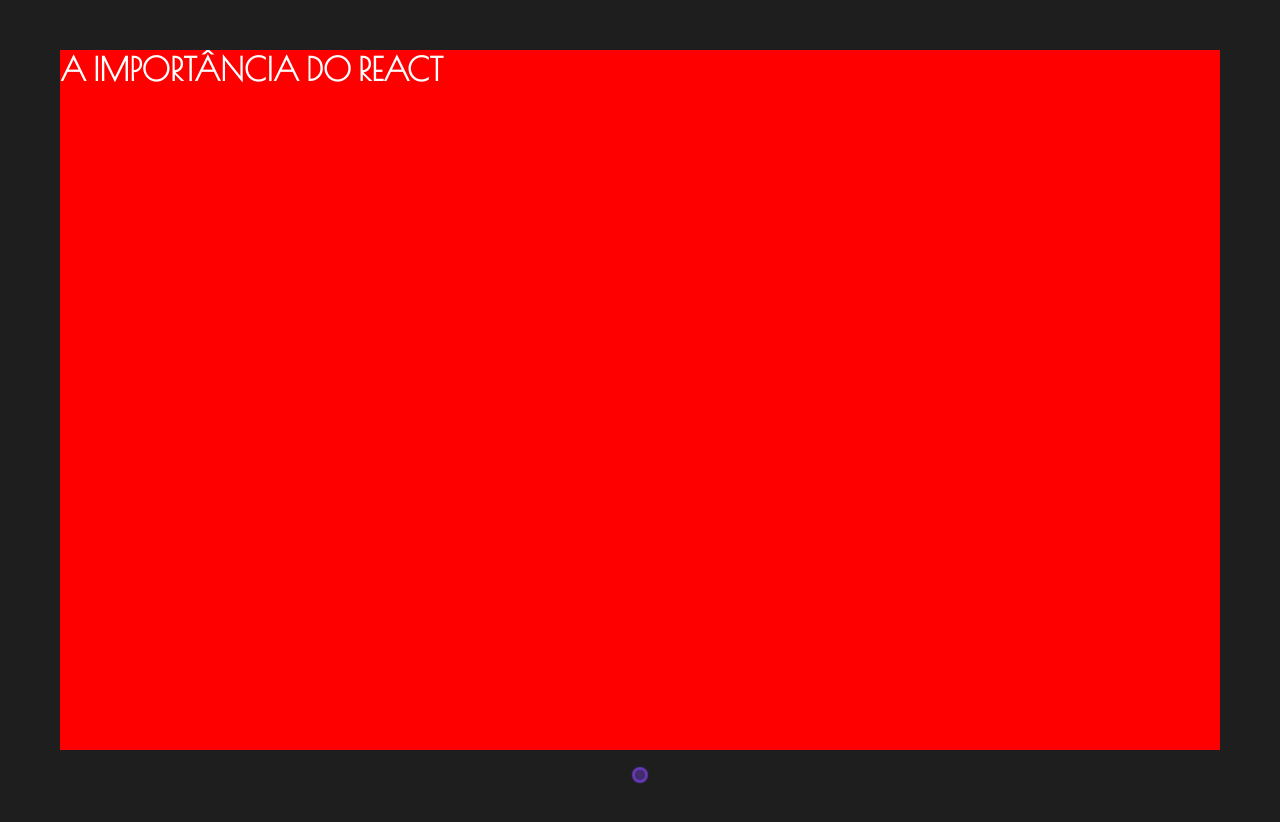
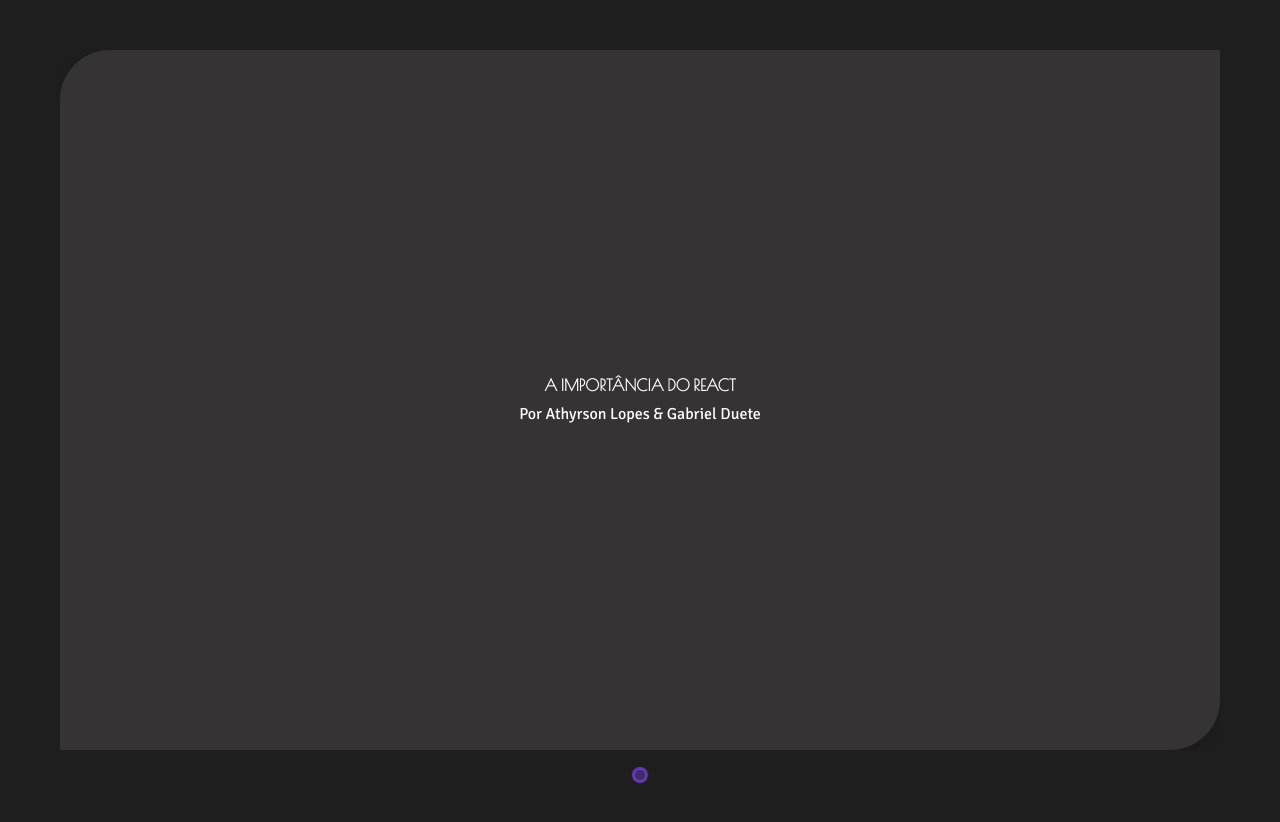
Before and after one commit to gabrielduete/apresentacao-react, a React (Create React App) app in the folder app/: page / in a window 1280 px wide. Shown: the top 822 px of the page. Built offline with nearby package versions, Linux system fonts and the light colour scheme.

Commit message:
feat: add Container component and finis firstslide

```diff
--- /dev/null
+++ b/app/src/components/Container/index.jsx
@@ -0,0 +1,17 @@
+import React from 'react'
+import PropTypes from 'prop-types'
+import ContainerLayout from './styles'
+
+const Container = ({ children, center }) => {
+  return (
+    <ContainerLayout display={center ? 'flex' : 'block'}>
+      {children}
+    </ContainerLayout>
+  )
+}
+
+Container.protoTypes = {
+  children: PropTypes.node.isRequired,
+}
+
+export default Container
--- /dev/null
+++ b/app/src/components/Container/styles.js
@@ -0,0 +1,20 @@
+import styled from "styled-components"
+
+const ContainerLayout = styled.section`
+  width: var(--space-lang);
+  height: var(--space-short);
+  background: var(--gray-simple);
+  box-shadow: rgba(0, 0, 0, 0.1) 0px 4px 12px;
+
+  -webkit-border-top-left-radius: 50px;
+  -webkit-border-bottom-right-radius: 50px;
+  -moz-border-radius-topleft: 50px;
+  -moz-border-radius-bottomright: 50px;
+  border-top-left-radius: 50px;
+  border-bottom-right-radius: 50px;
+
+  display: ${props => props.display};
+  justify-content: center;
+`
+
+export default ContainerLayout
--- a/app/src/components/carrossel/index.jsx
+++ b/app/src/components/carrossel/index.jsx
@@ -11,7 +11,11 @@
       tiltEasing='cubic-bezier(0.110, 1, 1.000, 0.210)'
       transitionMs={700}
     >
-      <FullText title='A IMPORTÂNCIA DO REACT' />
+      <FullText
+        title='A IMPORTÂNCIA DO '
+        purpleText='REACT'
+        text='Por Athyrson Lopes & Gabriel Duete'
+      />
     </Carousel>
   )
 }
--- a/app/src/components/pageFullText/index.jsx
+++ b/app/src/components/pageFullText/index.jsx
@@ -1,17 +1,25 @@
 import React from 'react'
 import PropTypes from 'prop-types'
-import Wrapper from './styles'
+import Container from '../Container'
+import * as S from './styles'
 
-function FullText({ title }) {
+function FullText({ title, text, purpleText }) {
   return (
-    <Wrapper>
-      <h1>{title}</h1>
-    </Wrapper>
+    <Container center={true}>
+      <S.Wrapper>
+        <S.Title>
+          {title}
+          <span>{purpleText}</span>
+        </S.Title>
+        <S.Text>{text}</S.Text>
+      </S.Wrapper>
+    </Container>
   )
 }
 
 FullText.propTypes = {
   title: PropTypes.string.isRequired,
+  text: PropTypes.string.isRequired,
 }
 
 export default FullText
--- a/app/src/components/pageFullText/styles.js
+++ b/app/src/components/pageFullText/styles.js
@@ -1,9 +1,17 @@
 import styled from 'styled-components'
 
-const Wrapper = styled.div`
-  width: var(--space-lang);
-  height: var(--space-short);
-  background: red;
+export const Wrapper = styled.section`
+  display: flex;
+  flex-direction: column;
+  align-items: center;
+  justify-content: center;
 `
 
-export default Wrapper
+export const Title = styled.h1`
+  font-size: var(--font-title);
+`
+
+export const Text = styled.p`
+  font-size: var(--font-medium);
+  margin-top: 10px;
+`
```
